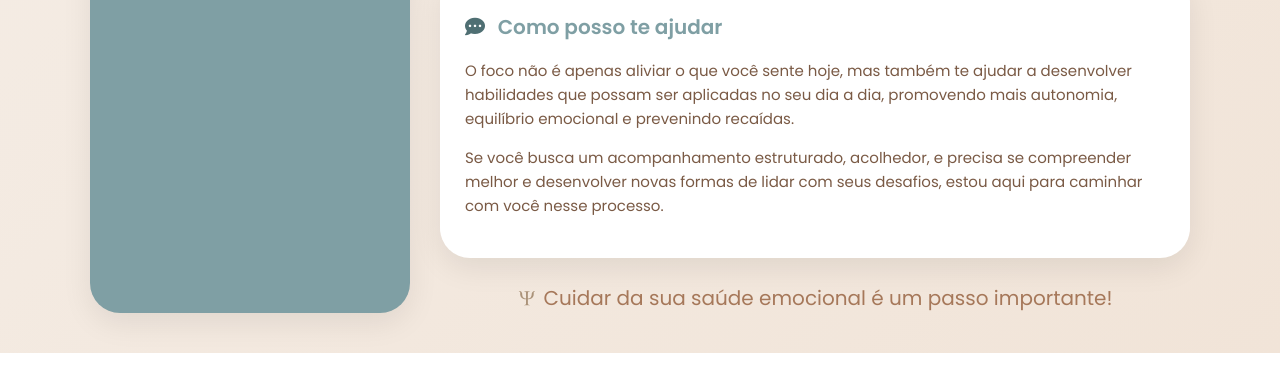
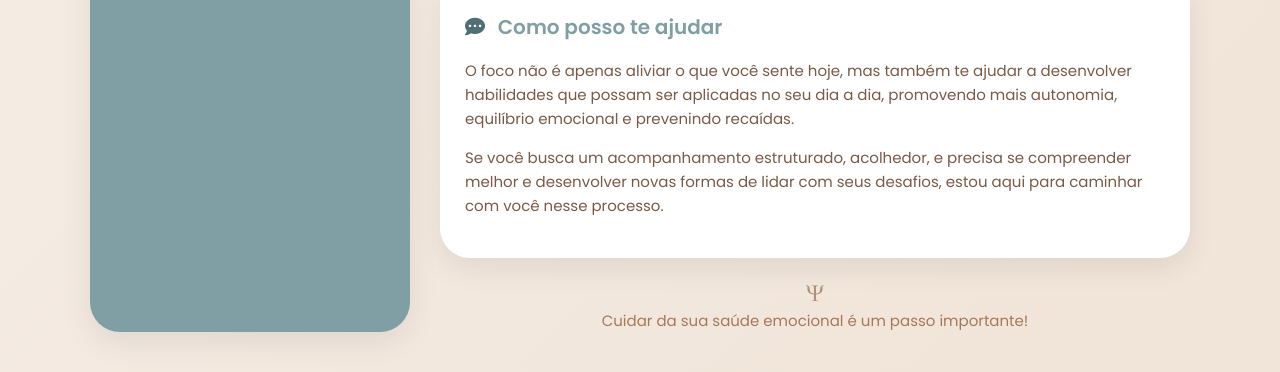
Before and after one commit to sabrinavizeu/Psicologa_Ivone_Adriana, a plain HTML site: page index.html in a window 1280 px wide. Shown: the part 1039-1411 px from the top of the page. Drawn offline with Linux system fonts and the light colour scheme.

Commit message:
Update index.html

```diff
--- a/index.html
+++ b/index.html
@@ -183,17 +183,17 @@
 
     .highlight {
       text-align: center;
-      font-size: 20px;
+      font-size: 15px;
       color: #a6785a;
       display: flex;
-      justify-content: center;
+      flex-direction: column;
       align-items: center;
-      gap: 8px;
+      gap: 6px;
     }
 
     .highlight-icon {
-      width: 18px;
-      height: 18px;
+      width: 20px;
+      height: 20px;
       filter: brightness(0) saturate(100%) invert(56%) sepia(20%) saturate(400%) hue-rotate(350deg);
     }
 
```
